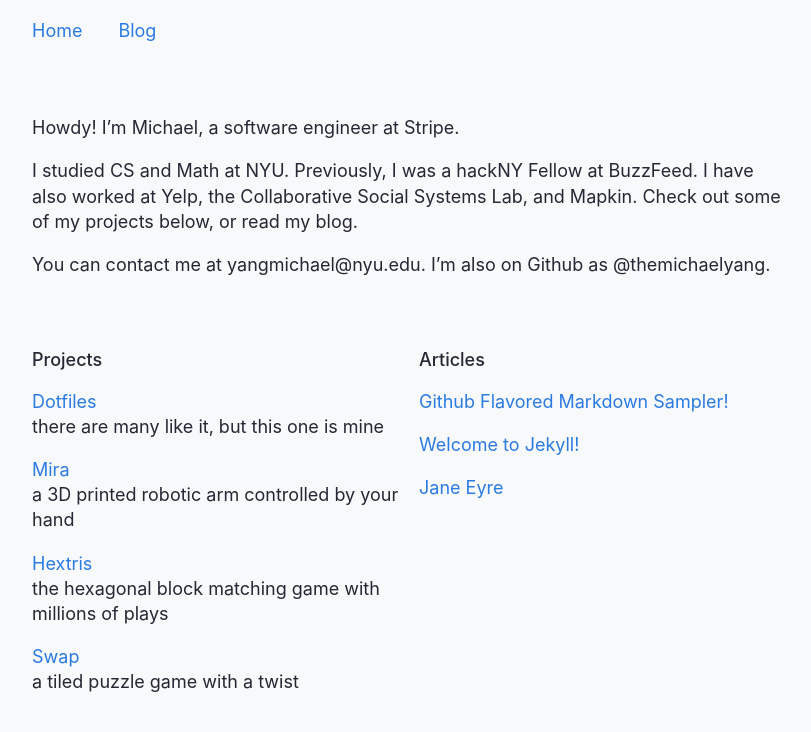
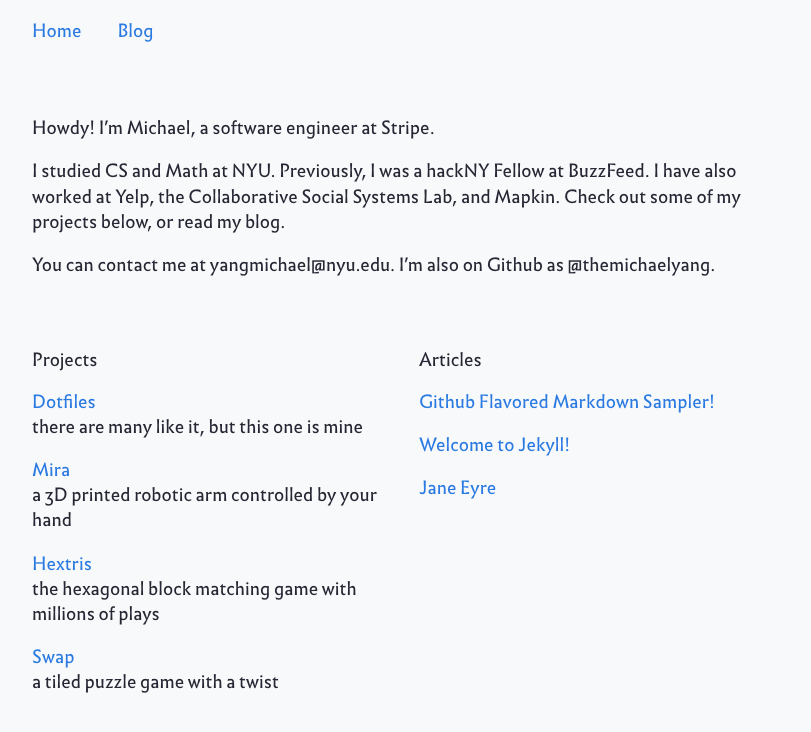
Before and after one commit to themichaelyang/themichaelyang.github.io-2022, a Jekyll site: the page built from index.md, in a window 1280 px wide. Shown: the top 732 px of the page, without its empty margins (230-1041 px from the left). Built offline with Jekyll 4.4.1, drawn with Linux system fonts in a browser that asks for light colours.

Commit message:
fix @font-face typo

```diff
--- a/_sass/_fonts.scss
+++ b/_sass/_fonts.scss
@@ -1,32 +1,32 @@
-@fontface {
+@font-face {
   font-family: 'Infini';
   src: url('/fonts/infini/infini-regular.woff') format('woff');
 }
 
-@fontface {
+@font-face {
   font-family: 'Infini';
   font-weight: bold;
   src: url('/fonts/infini/infini-bold.woff') format('woff');
 }
 
-@fontface {
+@font-face {
   font-family: 'Infini';
   font-style: italic;
   src: url('/fonts/infini/infini-italic.woff') format('woff');
 }
 
-@fontface {
+@font-face {
   font-family: 'Charter';
   src: url('fonts/charter/charter-regular.woff') format('woff');
 }
 
-@fontface {
+@font-face {
   font-family: 'Charter';
   font-weight: bold;
   src: url('fonts/charter/charter-bold.woff') format('woff');
 }
 
-@fontface {
+@font-face {
   font-family: 'Charter';
   font-style: italic;
   src: url('fonts/charter/charter-italic.woff') format('woff');
```
